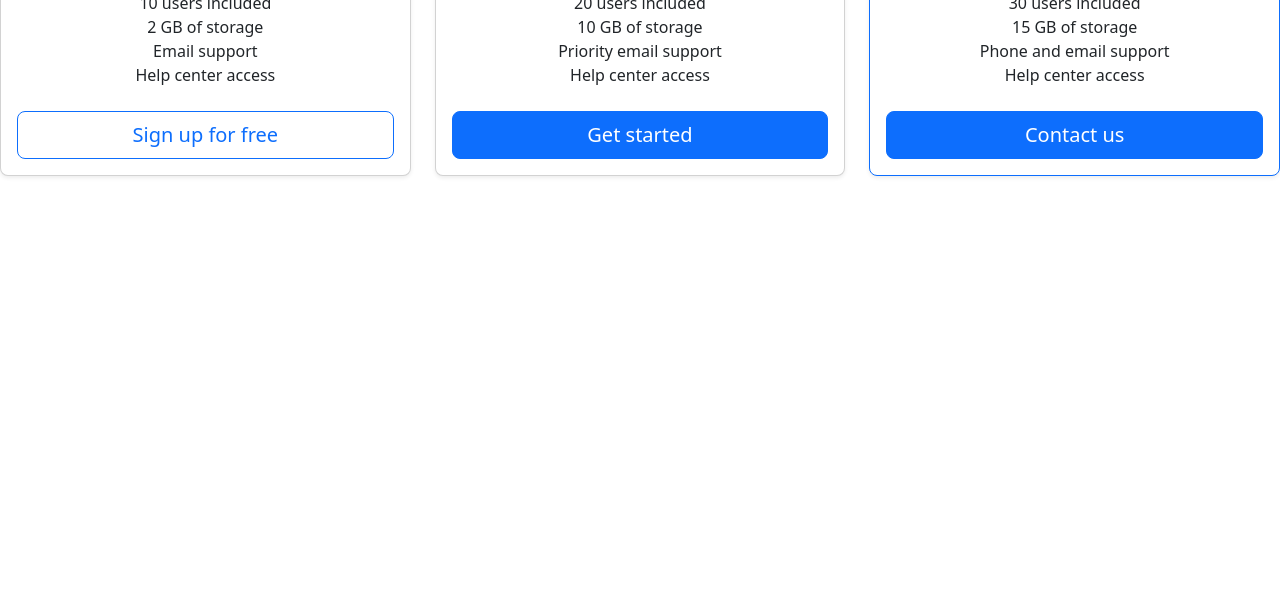
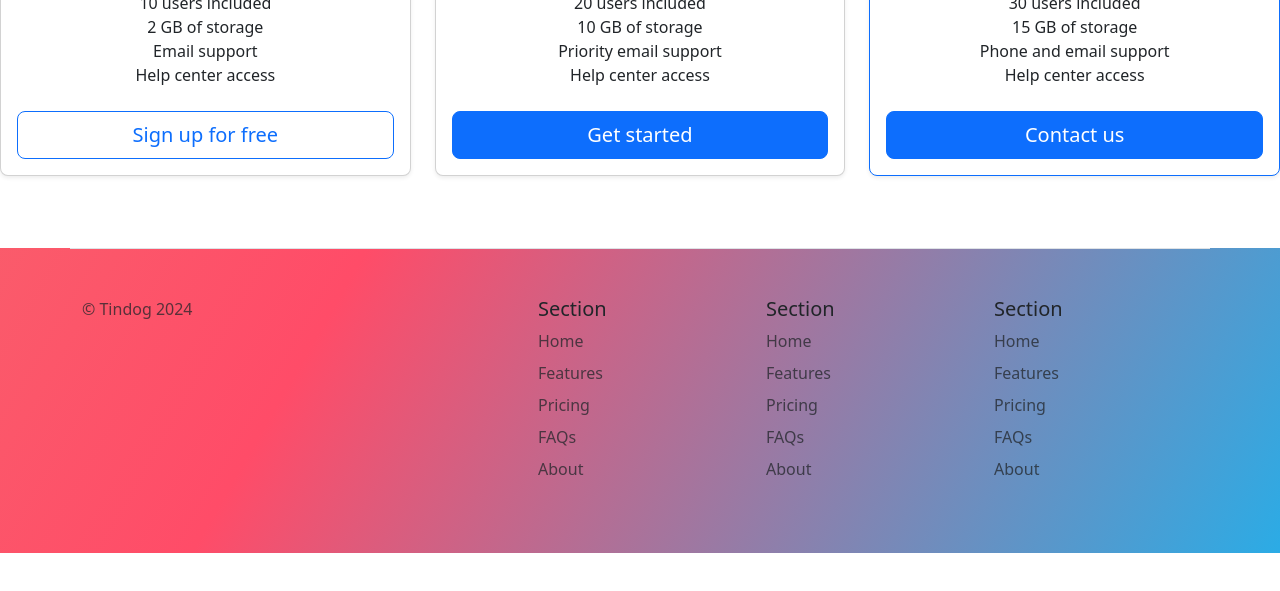
Before and after one commit to rojpatigdas/tindog-project, a plain HTML site: page index.html in a window 1280 px wide. Shown: the part 654-1245 px from the top of the page. Before the commit the page ends 870 px from the top, so only its background shows below. Drawn offline with nearby package versions, Linux system fonts and the light colour scheme.

Commit message:
Update index.html

```diff
--- a/index.html
+++ b/index.html
@@ -128,8 +128,51 @@
     </div>
   </section>
   <!-- Footer -->
-  <section id="footer">
+  <section id="footer" class="gradient-background">
+    <div class="container">
+      <footer class="row row-cols-1 row-cols-sm-2 row-cols-md-5 py-5 my-5 border-top">
+        <div class="col mb-3">
+          <p class="text-body-secondary">© Tindog 2024</p>
+        </div>
 
+        <div class="col mb-3">
+
+        </div>
+
+        <div class="col mb-3">
+          <h5>Section</h5>
+          <ul class="nav flex-column">
+            <li class="nav-item mb-2"><a href="#" class="nav-link p-0 text-body-secondary">Home</a></li>
+            <li class="nav-item mb-2"><a href="#" class="nav-link p-0 text-body-secondary">Features</a></li>
+            <li class="nav-item mb-2"><a href="#" class="nav-link p-0 text-body-secondary">Pricing</a></li>
+            <li class="nav-item mb-2"><a href="#" class="nav-link p-0 text-body-secondary">FAQs</a></li>
+            <li class="nav-item mb-2"><a href="#" class="nav-link p-0 text-body-secondary">About</a></li>
+          </ul>
+        </div>
+
+        <div class="col mb-3">
+          <h5>Section</h5>
+          <ul class="nav flex-column">
+            <li class="nav-item mb-2"><a href="#" class="nav-link p-0 text-body-secondary">Home</a></li>
+            <li class="nav-item mb-2"><a href="#" class="nav-link p-0 text-body-secondary">Features</a></li>
+            <li class="nav-item mb-2"><a href="#" class="nav-link p-0 text-body-secondary">Pricing</a></li>
+            <li class="nav-item mb-2"><a href="#" class="nav-link p-0 text-body-secondary">FAQs</a></li>
+            <li class="nav-item mb-2"><a href="#" class="nav-link p-0 text-body-secondary">About</a></li>
+          </ul>
+        </div>
+
+        <div class="col mb-3">
+          <h5>Section</h5>
+          <ul class="nav flex-column">
+            <li class="nav-item mb-2"><a href="#" class="nav-link p-0 text-body-secondary">Home</a></li>
+            <li class="nav-item mb-2"><a href="#" class="nav-link p-0 text-body-secondary">Features</a></li>
+            <li class="nav-item mb-2"><a href="#" class="nav-link p-0 text-body-secondary">Pricing</a></li>
+            <li class="nav-item mb-2"><a href="#" class="nav-link p-0 text-body-secondary">FAQs</a></li>
+            <li class="nav-item mb-2"><a href="#" class="nav-link p-0 text-body-secondary">About</a></li>
+          </ul>
+        </div>
+      </footer>
+    </div>
   </section>
 
 
```
